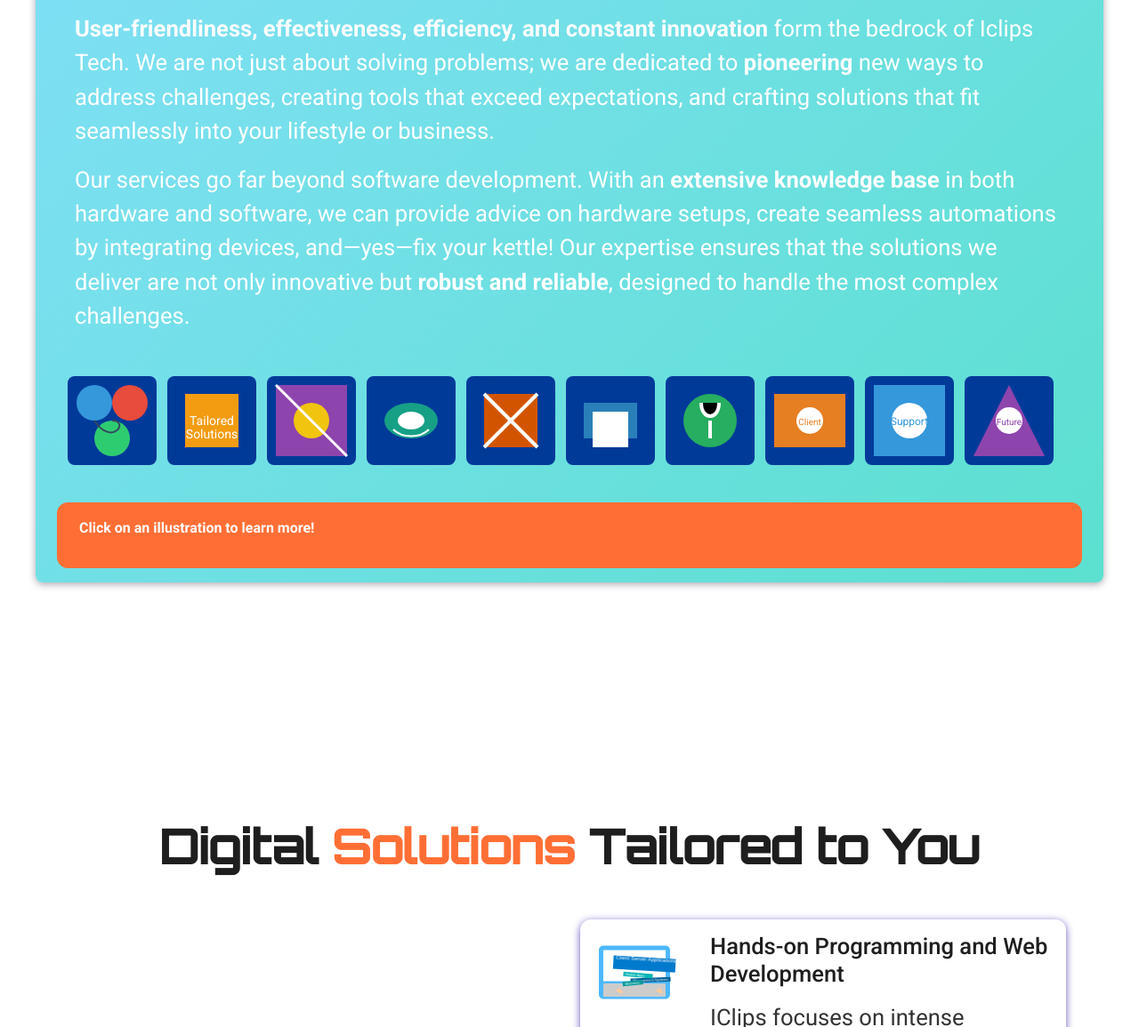
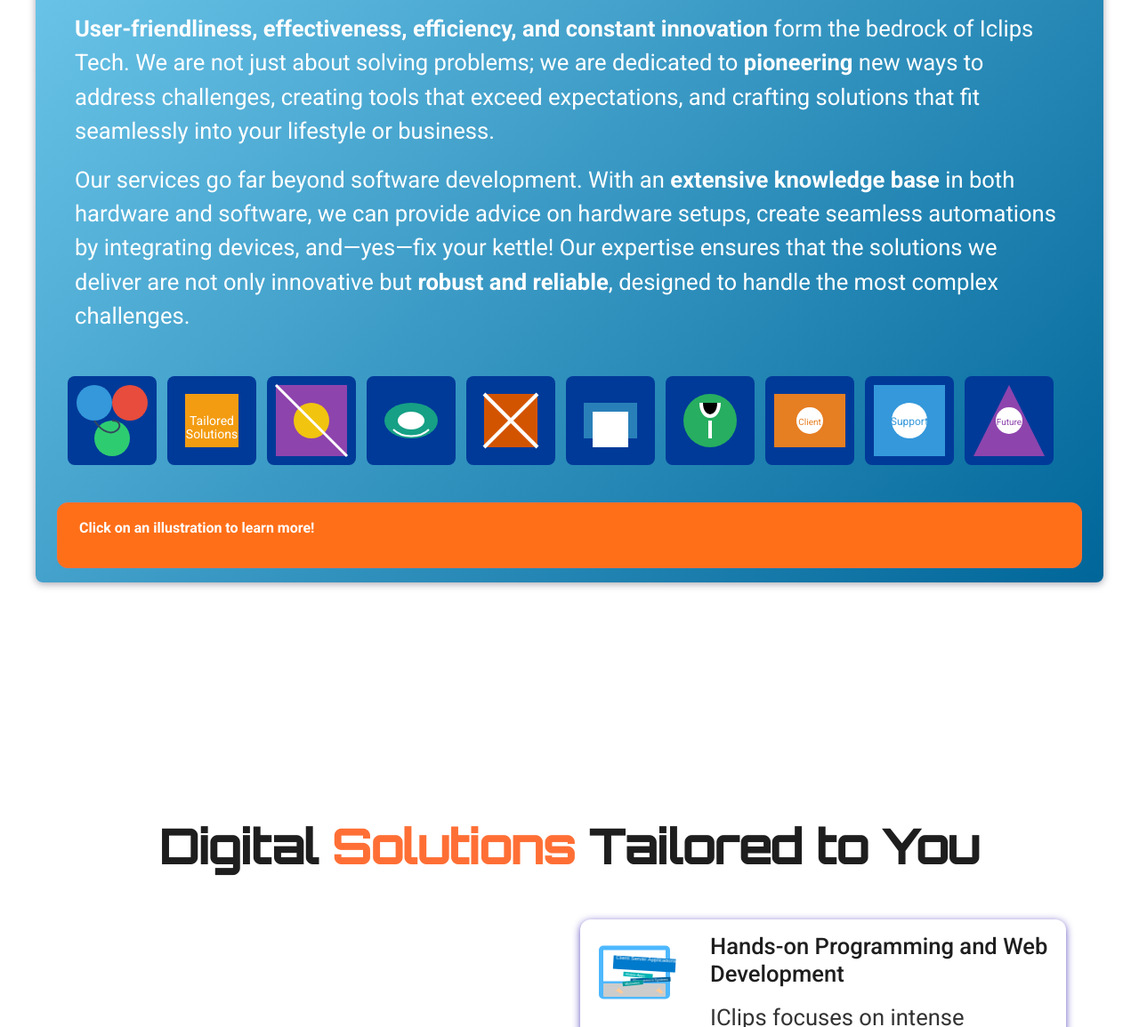
Before and after one commit to iClips/home, a website: page index.html in a window 1280 px wide. Shown: the part 1593-2748 px from the top of the page at 89% size. Drawn offline with nearby package versions, Linux system fonts and the light colour scheme.

Commit message:
home have a new color scheme

```diff
--- a/assets/css/styles.css
+++ b/assets/css/styles.css
@@ -10,7 +10,7 @@
     --header-height: 80px;
 
     --theme-color: #00aaff;
-    --theme-color-dark: #5be0cf;
+    --theme-color-dark: #006699;
     --theme-color-light: #89dfff;
 
     --accent-color-dark: #cc560f;
@@ -1170,7 +1170,7 @@ ul li.tag:hover {
 .about-us .details {
     margin-top: 30px;
     padding: var(--padding-content);
-    background: var(--color-highlight);
+    background: var(--accent-color);
     color: #fff;
     font-weight: 600;
     border-radius: 12px;
```
